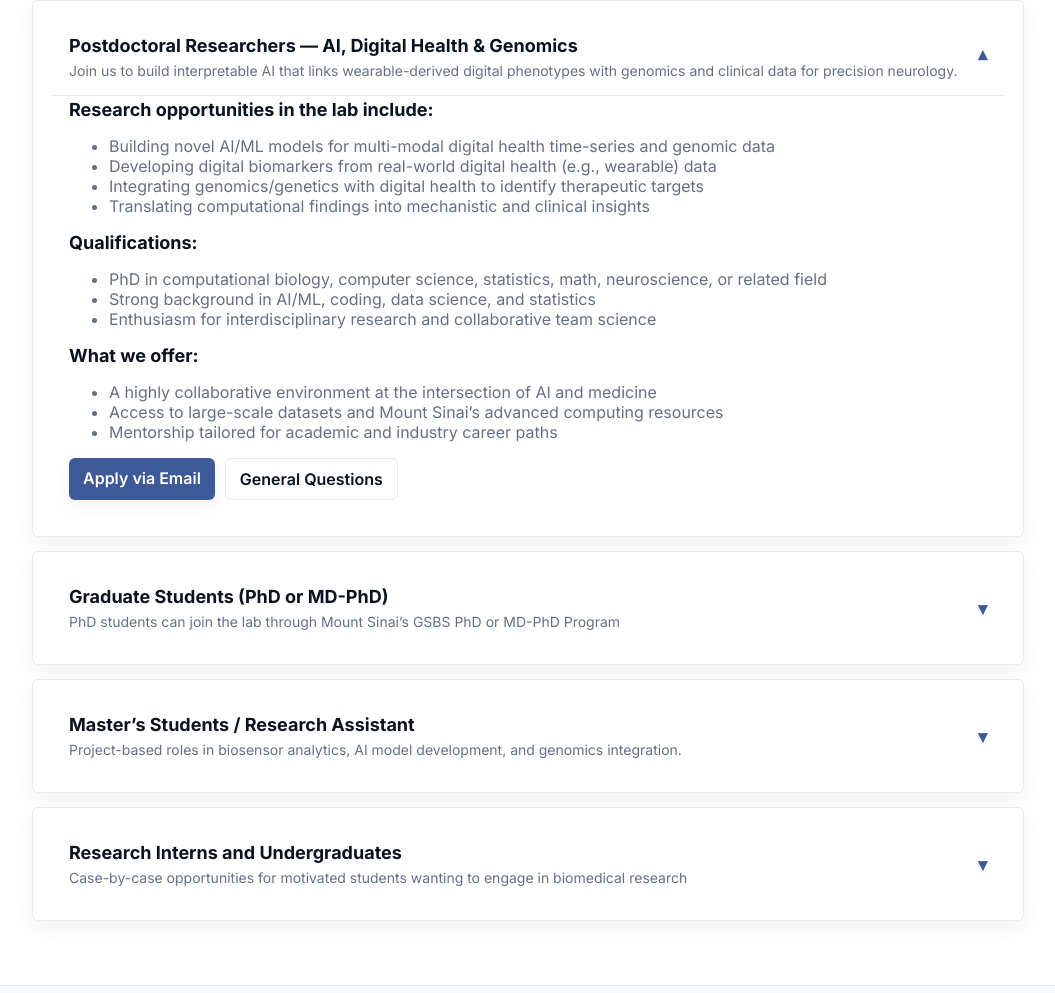
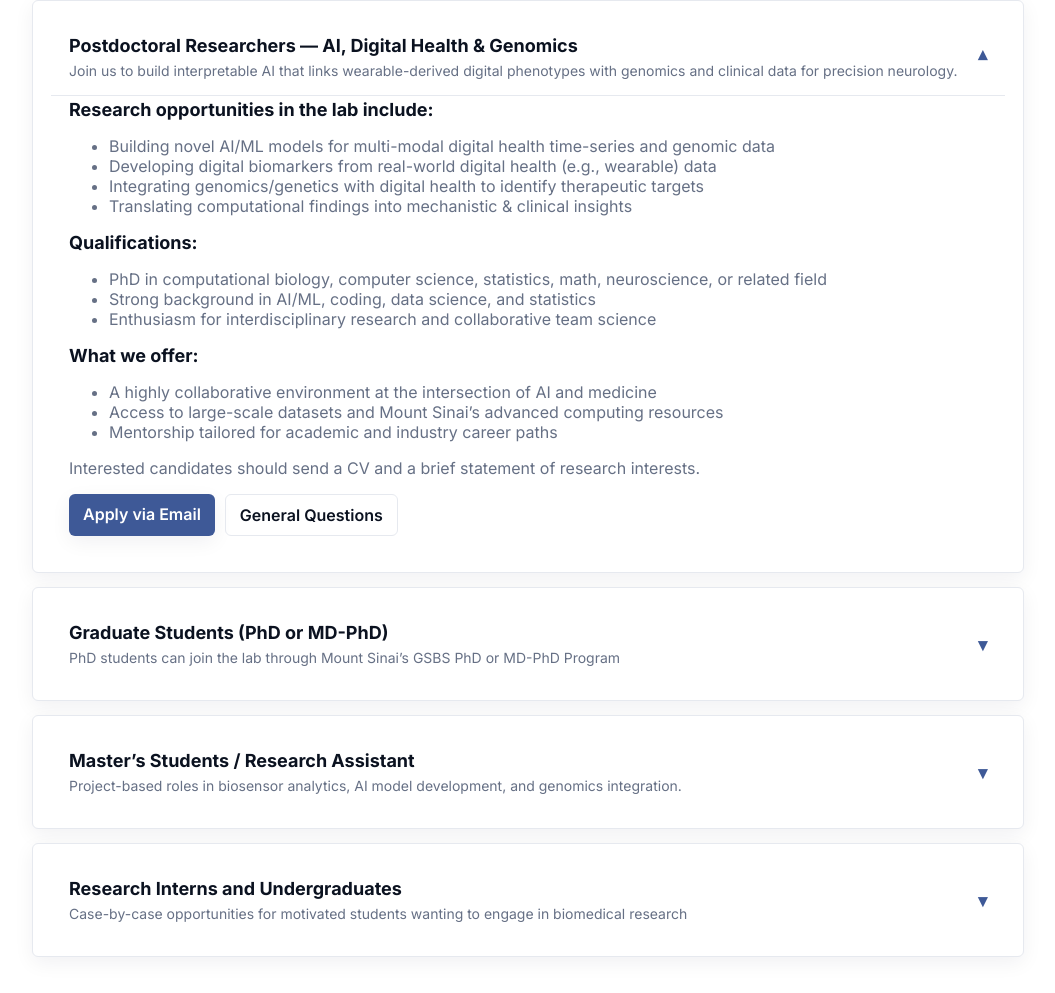
Before and after one commit to jasonjliu/jasonjliu.github.io, a plain HTML site: page index.html in a window 1280 px wide. Shown: the part 2142-3135 px from the top of the page, without its empty margins (112-1167 px from the left). Drawn offline with Linux system fonts and the light colour scheme.

Commit message:
Update index.html

```diff
--- a/index.html
+++ b/index.html
@@ -381,7 +381,7 @@
               <li>Building novel AI/ML models for multi-modal digital health time-series and genomic data</li>
               <li>Developing digital biomarkers from real-world digital health (e.g., wearable) data</li>
               <li>Integrating genomics/genetics with digital health to identify therapeutic targets</li>
-              <li>Translating computational findings into mechanistic and clinical insights</li>
+              <li>Translating computational findings into mechanistic &amp; clinical insights</li>
             </ul>
 
             <h3>Qualifications:</h3>
@@ -398,12 +398,16 @@
               <li>Mentorship tailored for academic and industry career paths</li>
             </ul>
 
+            <!-- New line inserted here -->
+            <p class="muted">Interested candidates should send a CV and a brief statement of research interests.</p>
+
             <div class="btn-row">
-              <a class="btn" href="mailto:contact@liujlab.org?subject=Postdoc%20Application%20-%20Liu%20Lab">Apply via Email</a>
+              <a class="btn" href="mailto:contact@liujlab.org?subject=Postdoc%20Application%20—%20Liu%20Lab">Apply via Email</a>
               <a class="ghost" href="#contact">General Questions</a>
             </div>
           </div>
         </details>
+
 
         <!-- Graduate Students (PhD via GSBS / MD-PhD) -->
         <details class="card">
```
